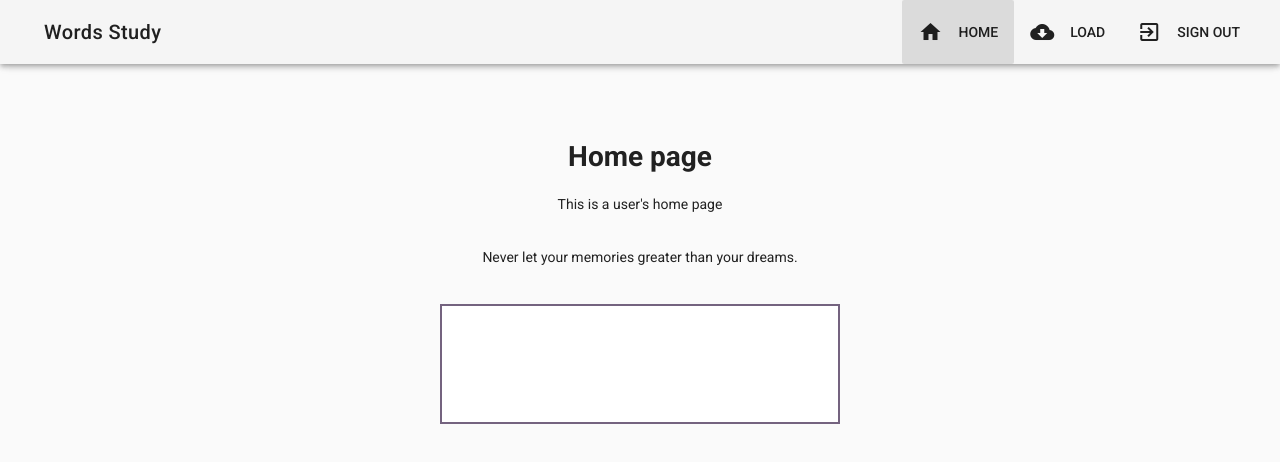
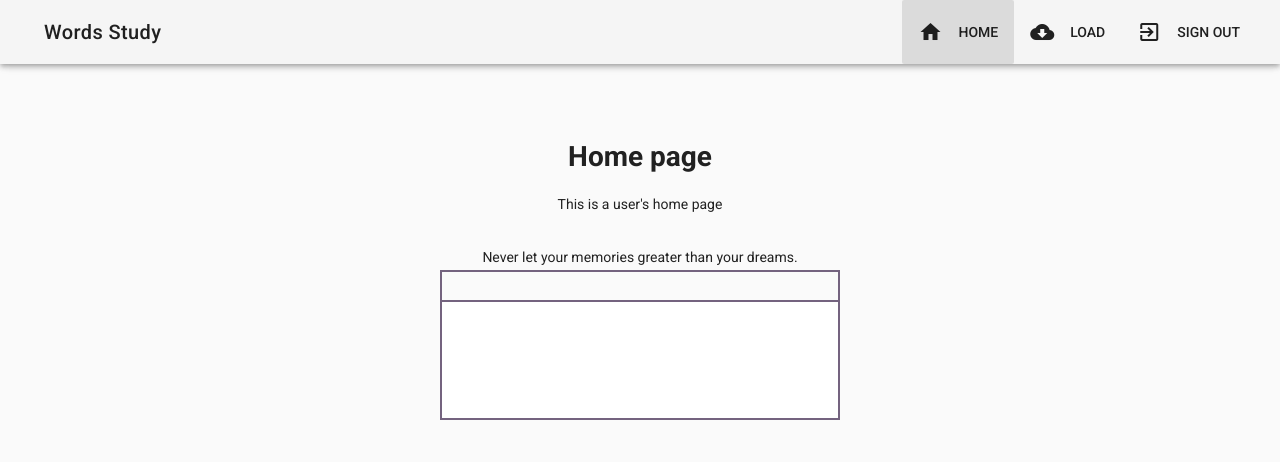
Before and after one commit to mechurak/words-study, a Vue app: page /#/home in a window 1280 px wide. Shown: the top 462 px of the page. Built offline with nearby package versions, Linux system fonts and the light colour scheme; no server answers; sample sign-in values are in the browser's storage.

Commit message:
Test for Diff vue

```diff
--- a/src/components/Diff.vue
+++ b/src/components/Diff.vue
@@ -5,10 +5,7 @@
     </div>
     <textarea id="my_textarea" @input="update">
     </textarea>
-    <v-text-field
-      label="Regular"
-      placeholder="Placeholder"
-    ></v-text-field>
+    <div id="temp_result" v-html="highlightHtml"></div>
   </div>
 </template>
 
@@ -70,8 +67,24 @@ export default {
   width: 400px;
   height: 120px;
 }
+#temp_result {
+  width: 400px;
+  height: 50px;
+}
 .diff_highlights, #my_textarea {
-  font: 16px/24px 'Open Sans', sans-serif;
+  font-family: sans-serif;
+  font-size: 16px;
+  font-weight: normal;
+  font-style: normal;
+  line-height: 1.2;
+  letter-spacing: 1px;
+}
+#temp_result {
+  font-family: sans-serif;
+  font-size: 16px;
+  font-weight: normal;
+  font-style: normal;
+  line-height: 1.2;
   letter-spacing: 1px;
 }
 .diff_container {
@@ -88,10 +101,15 @@ export default {
   pointer-events: none;
 }
 .diff_highlights {
-    white-space: pre-wrap;
-    word-wrap: break-word;
-    color: transparent;
-    text-align: left;
+  white-space: pre-wrap;
+  word-wrap: break-word;
+  color: transparent;
+  text-align: left;
+}
+#temp_result {
+  white-space: pre-wrap;
+  word-wrap: break-word;
+  text-align: left;
 }
 #my_textarea {
   display: block;
@@ -105,6 +123,12 @@ export default {
   overflow: auto;
   resize: none;
 }
+#temp_result {
+  display: block;
+  position: relative;
+  border: 2px solid #74637f;
+  top: -30px;
+}
 .diff_highlights > .green {
   color: transparent;
   outline-color: green;
```
